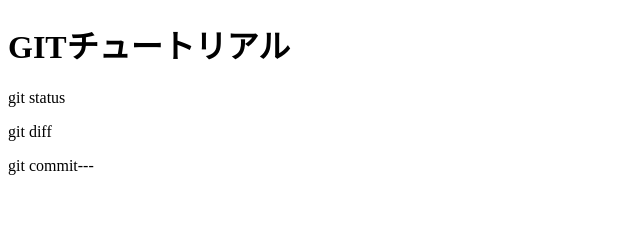
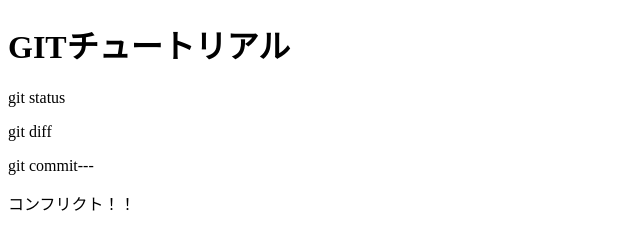
Before and after one commit to 1ssei112266/git_tutorial, a plain HTML site: page index.html in a window 1280 px wide. Shown: the full height of the page, 0-640 px from the left. Drawn offline with Linux system fonts and the light colour scheme.

Commit message:
コンフリクトをついき

```diff
--- a/index.html
+++ b/index.html
@@ -11,5 +11,6 @@
     <p>git diff
     </p>
     <p>git commit--- </p>
+    <p>コンフリクト！！</p>
 </body>
 </html>
```
